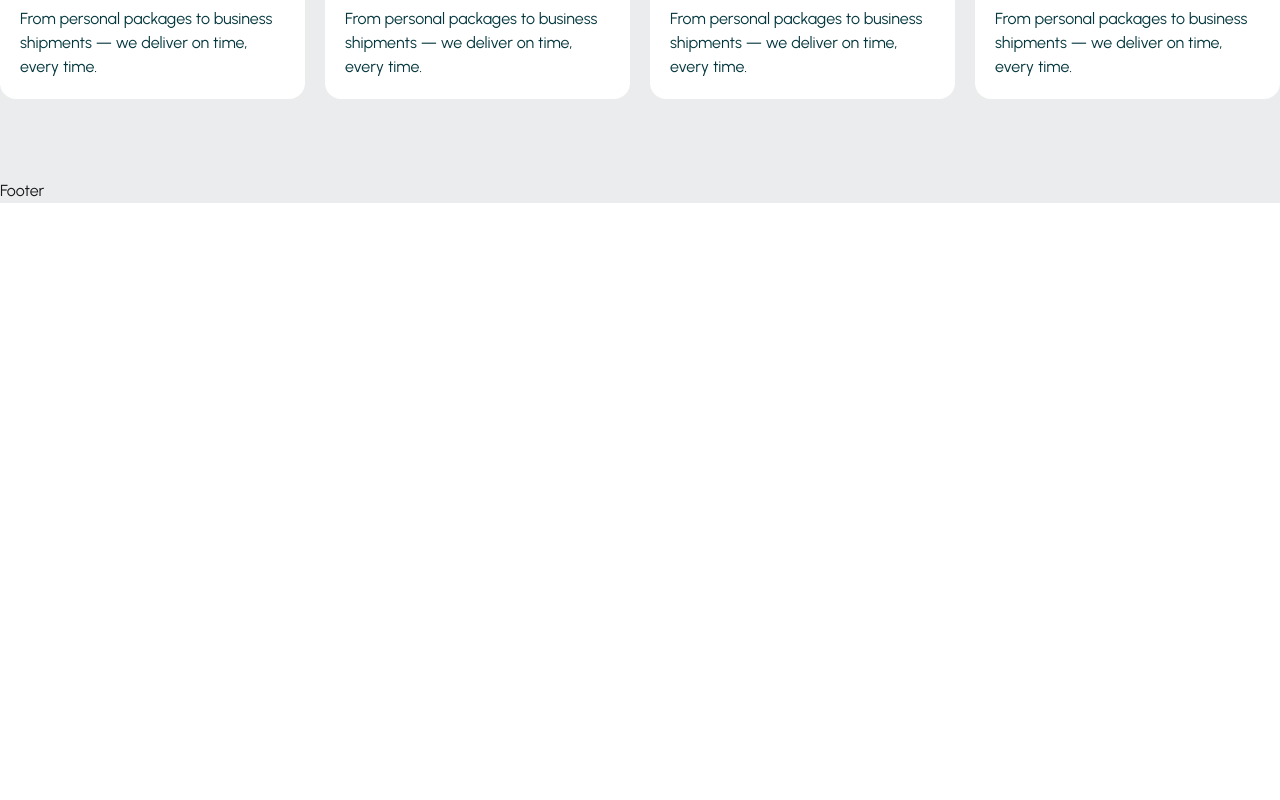
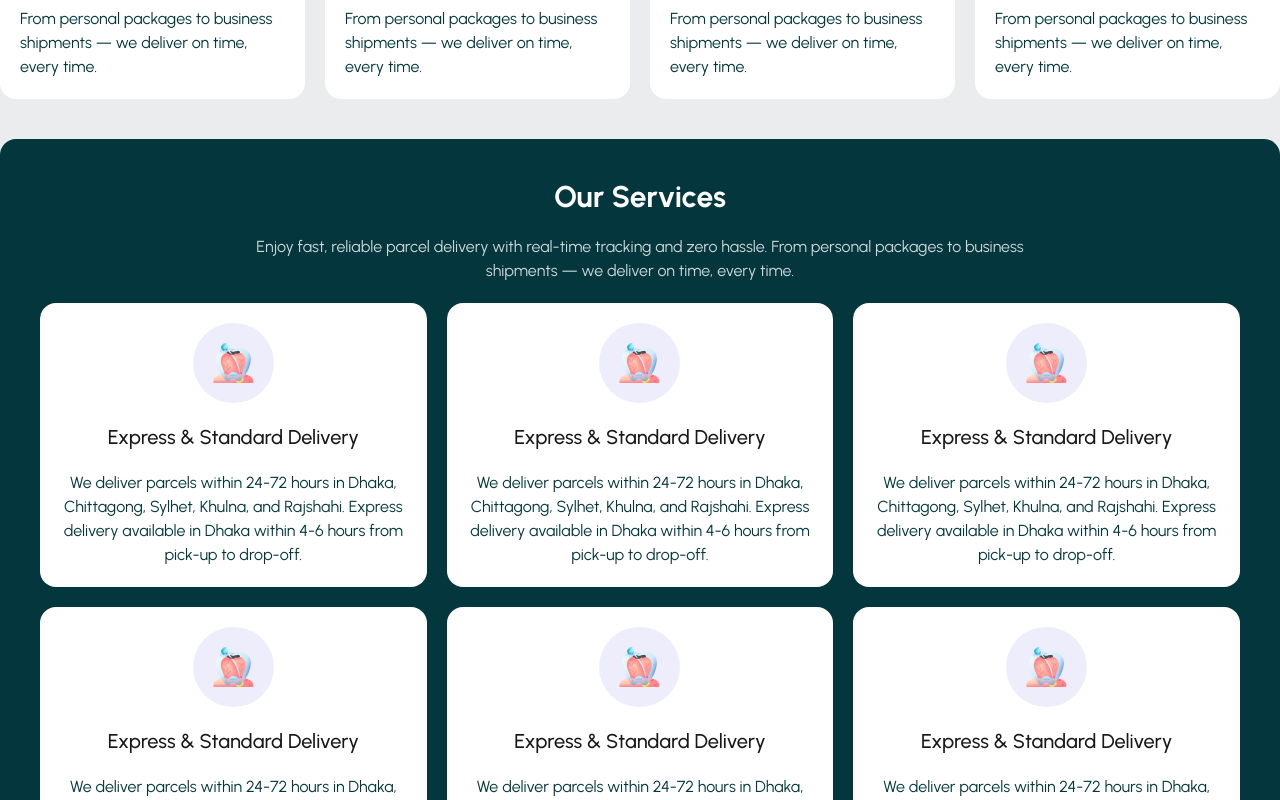
Before and after one commit to Nur-Nayeem/ZapShiftDeliveryWebApp, a React (Vite) app: page / in a window 1280 px wide. Shown: the part 960-1760 px from the top of the page. Before the commit the page ends 1163 px from the top, so only its background shows below. Built offline with nearby package versions, Linux system fonts and the light colour scheme.

Commit message:
addes service cards

```diff
--- /dev/null
+++ b/src/components/OurServeice/OurServices.jsx
@@ -0,0 +1,27 @@
+import React from "react";
+import ServiceCard from "./ServiceCard";
+
+const OurServices = () => {
+  return (
+    <div className="bg-[#03373d] p-10 rounded-2xl text-center">
+      <div className="max-w-3xl mx-auto">
+        <h2 className="text-white text-3xl font-bold">Our Services</h2>
+        <p className="text-white/80 my-5">
+          Enjoy fast, reliable parcel delivery with real-time tracking and zero
+          hassle. From personal packages to business shipments — we deliver on
+          time, every time.
+        </p>
+      </div>
+      <div className="grid grid-cols-1 sm:grid-cols-2 lg:grid-cols-3 gap-5">
+        <ServiceCard />
+        <ServiceCard />
+        <ServiceCard />
+        <ServiceCard />
+        <ServiceCard />
+        <ServiceCard />
+      </div>
+    </div>
+  );
+};
+
+export default OurServices;
--- /dev/null
+++ b/src/components/OurServeice/ServiceCard.jsx
@@ -0,0 +1,19 @@
+import React from "react";
+import service from "../../assets/service.png";
+const ServiceCard = () => {
+  return (
+    <div className="px-3.5 py-5 bg-white rounded-2xl flex flex-col items-center justify-center cursor-pointer hover:bg-primary">
+      <figure className="bg-linear-to-b from-[#EEEDFC] to-[#EEEDFC] w-max rounded-full flex items-center justify-center p-5">
+        <img src={service} alt="Service" />
+      </figure>
+      <h3 className="my-5 text-xl font-medium">Express & Standard Delivery</h3>
+      <p className="text-secondary">
+        We deliver parcels within 24-72 hours in Dhaka, Chittagong, Sylhet,
+        Khulna, and Rajshahi. Express delivery available in Dhaka within 4-6
+        hours from pick-up to drop-off.
+      </p>
+    </div>
+  );
+};
+
+export default ServiceCard;
--- a/src/pages/Home/Home.jsx
+++ b/src/pages/Home/Home.jsx
@@ -1,12 +1,14 @@
 import React from "react";
 import HeroSlider from "../../components/banner/carosal";
 import HowItworks from "../../components/HowItWorks/HowItworks";
+import OurServices from "../../components/OurServeice/OurServices";
 
 const HomePage = () => {
   return (
     <div>
       <HeroSlider />
       <HowItworks />
+      <OurServices />
     </div>
   );
 };
```
Also changed, not shown: src/assets/service.png (added).
